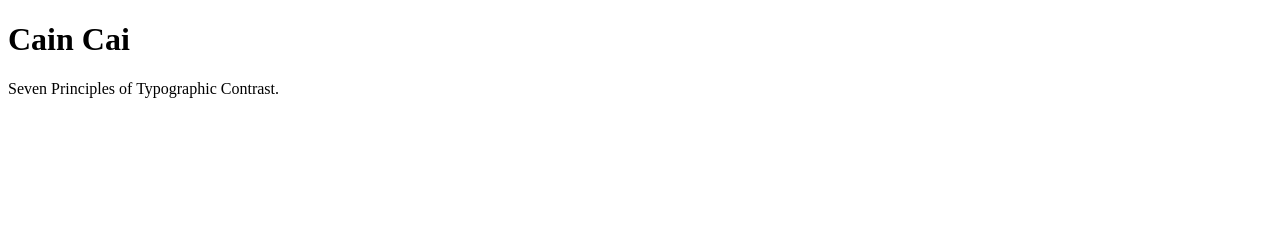
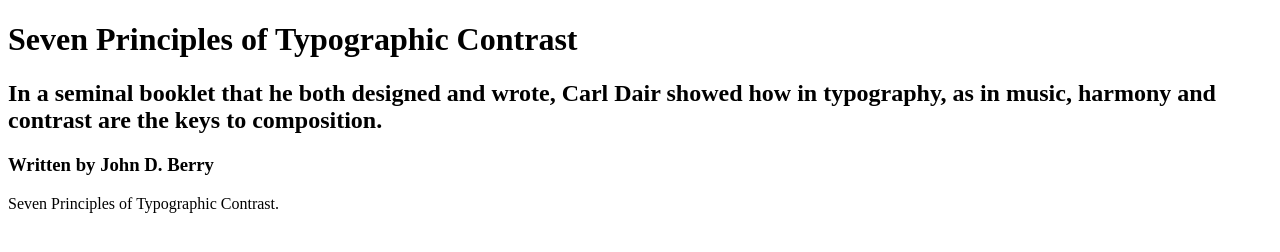
Before and after one commit to ccai-990517/carl-dair, a plain HTML site: page index.html in a window 1280 px wide. Drawn offline with Linux system fonts and the light colour scheme.

Commit message:
Update index.html

```diff
--- a/index.html
+++ b/index.html
@@ -1,7 +1,9 @@
 <!DOCTYPE html>
 <html>
 <body>
-<h1>Cain Cai</h1>
+<h1>Seven Principles of Typographic Contrast</h1>
+<h2>In a seminal booklet that he both designed and wrote, Carl Dair showed how in typography, as in music, harmony and contrast are the keys to composition.</h2>
+<h3>Written by John D. Berry</h3>
 <p>Seven Principles of Typographic Contrast.</p>
 </body>
 </html>
```
